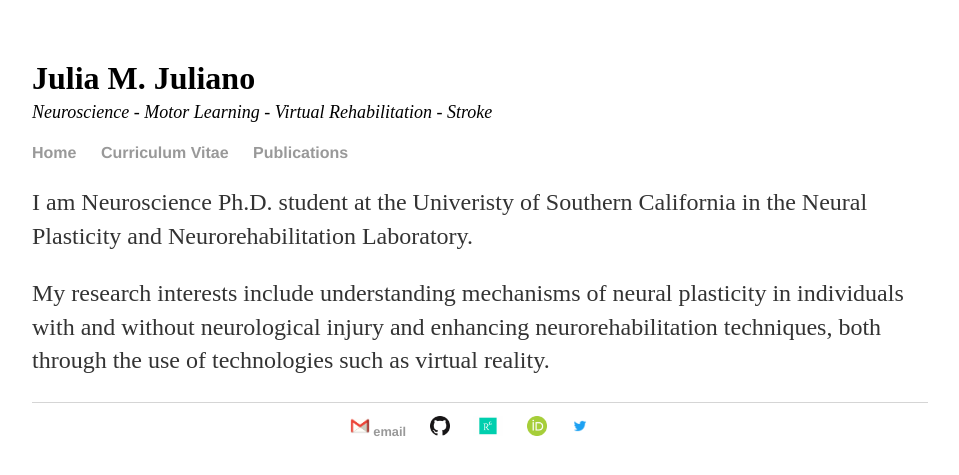
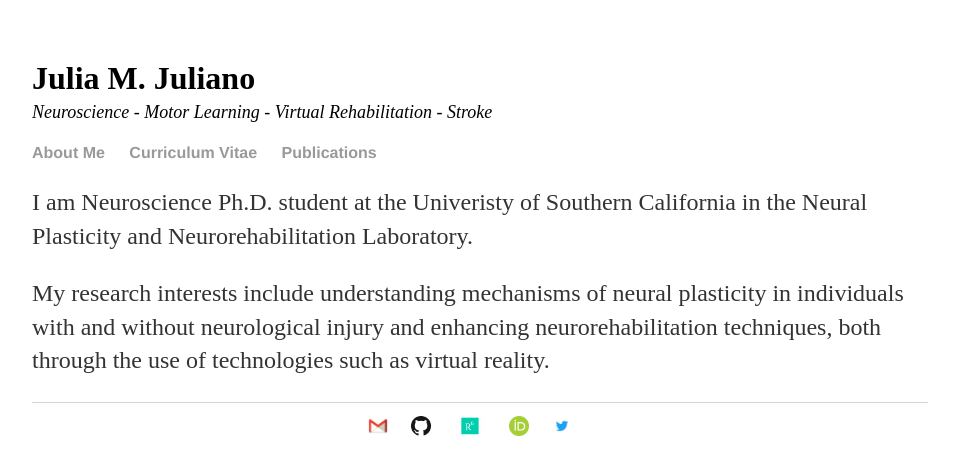
Before and after one commit to juliamjuliano/juliamjuliano.github.io, a Jekyll site: the page built from index.html, in a window 1280 px wide. Shown: the top 475 px of the page, without its empty margins (160-1119 px from the left). Built offline with Jekyll 4.4.1, drawn with Linux system fonts in a browser that asks for light colours.

Commit message:
Update default.html

```diff
--- a/_layouts/default.html
+++ b/_layouts/default.html
@@ -16,7 +16,7 @@
 
 		<nav>
 		<ul>
-			<li><a href="/">Home</a></li>
+			<li><a href="/">About Me</a></li>
 			<li><a href="/curriculum_vitae">Curriculum Vitae</a></li>
 			<li><a href="/publications">Publications</a></li>
 		</ul>
@@ -32,7 +32,7 @@
 			<footer>
 			<ul>
 				<div style="text-align:center">
-				<li><img border="0" alt="Email" src="/images/email_icon.png" width="20" height="20"> <a href="mailto:julia.m.juliano@gmail.com">email</a></li>
+				<li><img border="0" alt="Email" src="/images/email_icon.png" width="20" height="20"> <a href="mailto:julia.m.juliano@gmail.com"></a></li>
 				<li><img border="0" alt="GitHub" src="/images/github_icon.png" width="20" height="20"> <a href="https://github.com/juliamjuliano"></a></li>
 				<li><img border="0" alt="ResearchGate" src="/images/researchgate_icon.png" width="30" height="20"> <a href="https://www.researchgate.net/profile/Julia_Juliano"></a></li>
 				<li><img border="0" alt="ORCID" src="/images/orcid_icon.png" width="20" height="20"> <a href="https://orcid.org/0000-0003-4513-2624"></a></li>
```
